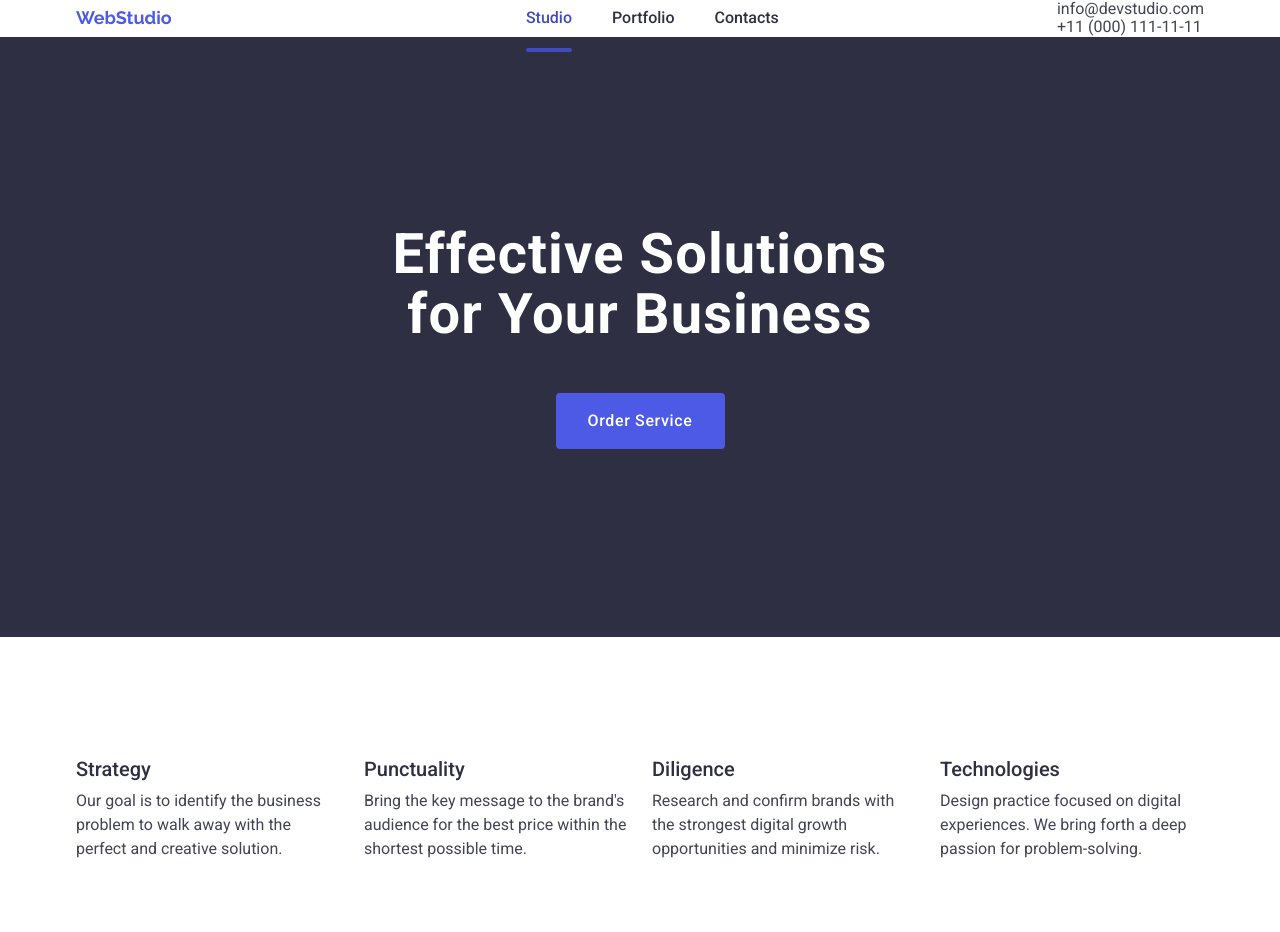
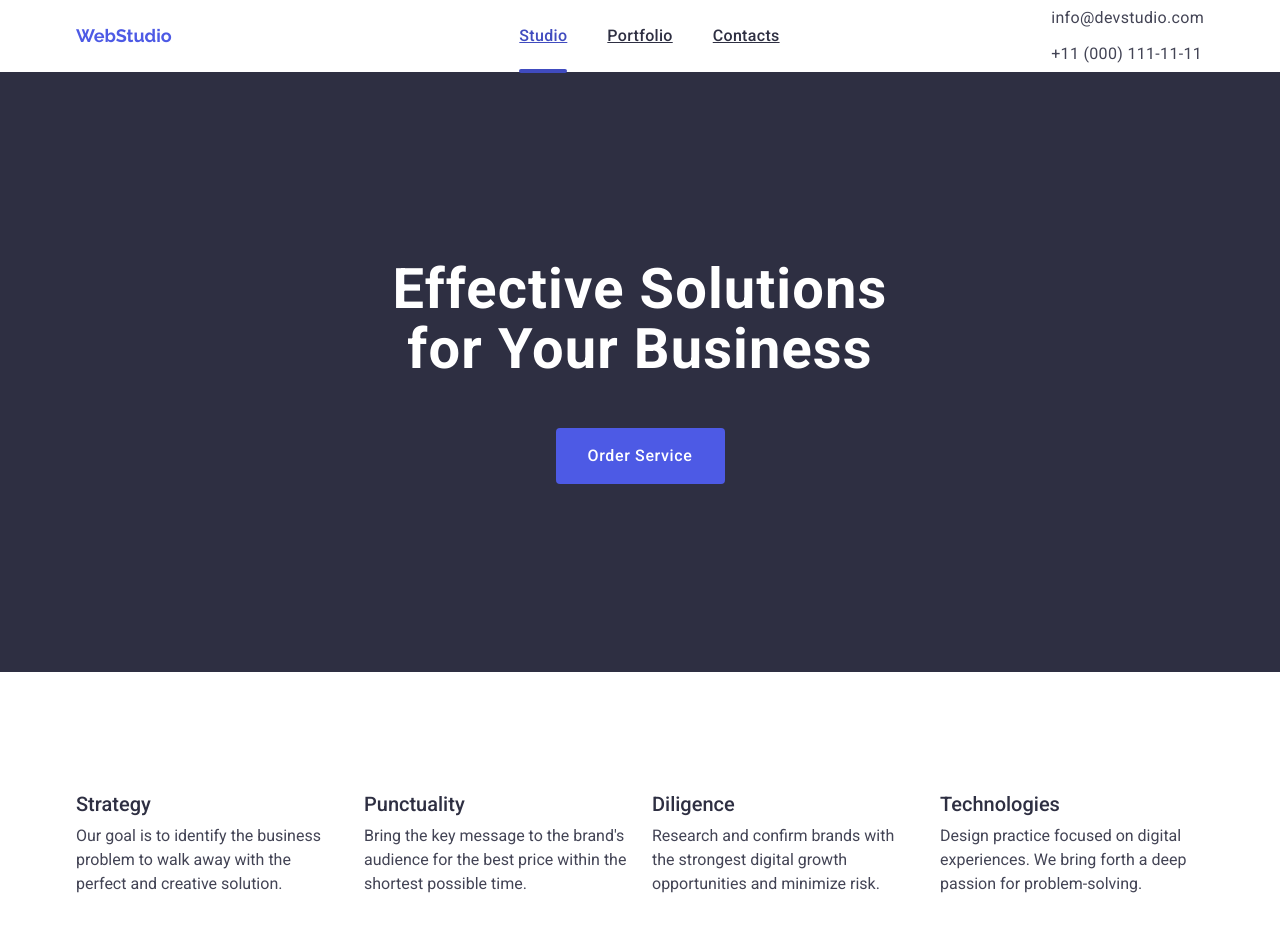
Before and after one commit to AnatoliiLytvyn/goit-markup-hw-04, a plain HTML site: page index.html in a window 1280 px wide. Shown: the top 932 px of the page. Drawn offline with nearby package versions, Linux system fonts and the light colour scheme.

Commit message:
Update styles.css

```diff
--- a/css/styles.css
+++ b/css/styles.css
@@ -44,7 +44,7 @@ ol {
 }
 
 /* Header */
-.header {
+.page-header {
   box-shadow:
     0px 2px 1px rgba(46, 47, 66, 0.08),
     0px 1px 1px rgba(46, 47, 66, 0.16),
@@ -82,10 +82,13 @@ ol {
 
 .nav-link {
   position: relative;
-  color: #2E2F42;
-  text-decoration: none;
   font-weight: 500;
+  font-size: 16px;
+  line-height: 1.5;
+  letter-spacing: 0.02em;
+  color: #2e2f42;
   padding: 24px 0;
+  display: block;
   transition: color 250ms cubic-bezier(0.4, 0, 0.2, 1);
 }
 
@@ -118,14 +121,37 @@ ol {
   gap: 40px;
 }
 
+/* Underline for current link */
+.nav-link.current::after {
+  content: '';
+  position: absolute;
+  left: 0;
+  bottom: -1px;
+  width: 100%;
+  height: 4px;
+  background-color: #404bbf;
+  border-radius: 2px;
+}
+
+/* Contact section */
+.contacts-list {
+  display: flex;
+  flex-direction: column;
+  gap: 12px;
+}
+
 .contact-link {
+  font-size: 16px;
+  line-height: 1.5;
+  letter-spacing: 0.02em;
+  color: #434455;
   text-decoration: none;
-  color: var(--color-text);
+  transition: color 250ms cubic-bezier(0.4, 0, 0.2, 1);
 }
 
 .contact-link:hover,
 .contact-link:focus {
-  color: var(--color-accent);
+  color: #404bbf
   font-size: 16px;
   font-weight: 400;
   line-height: 1.5;
```
